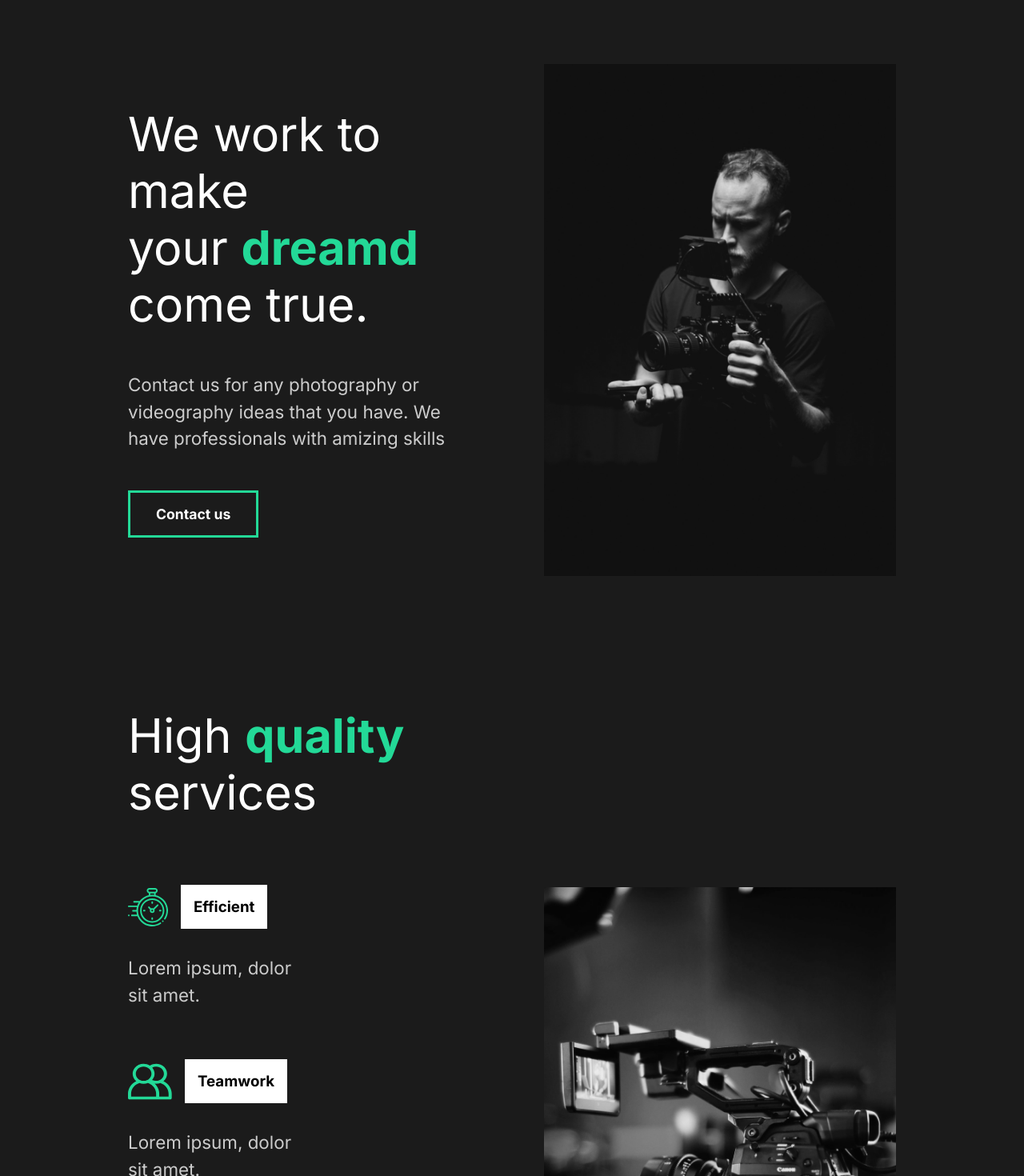
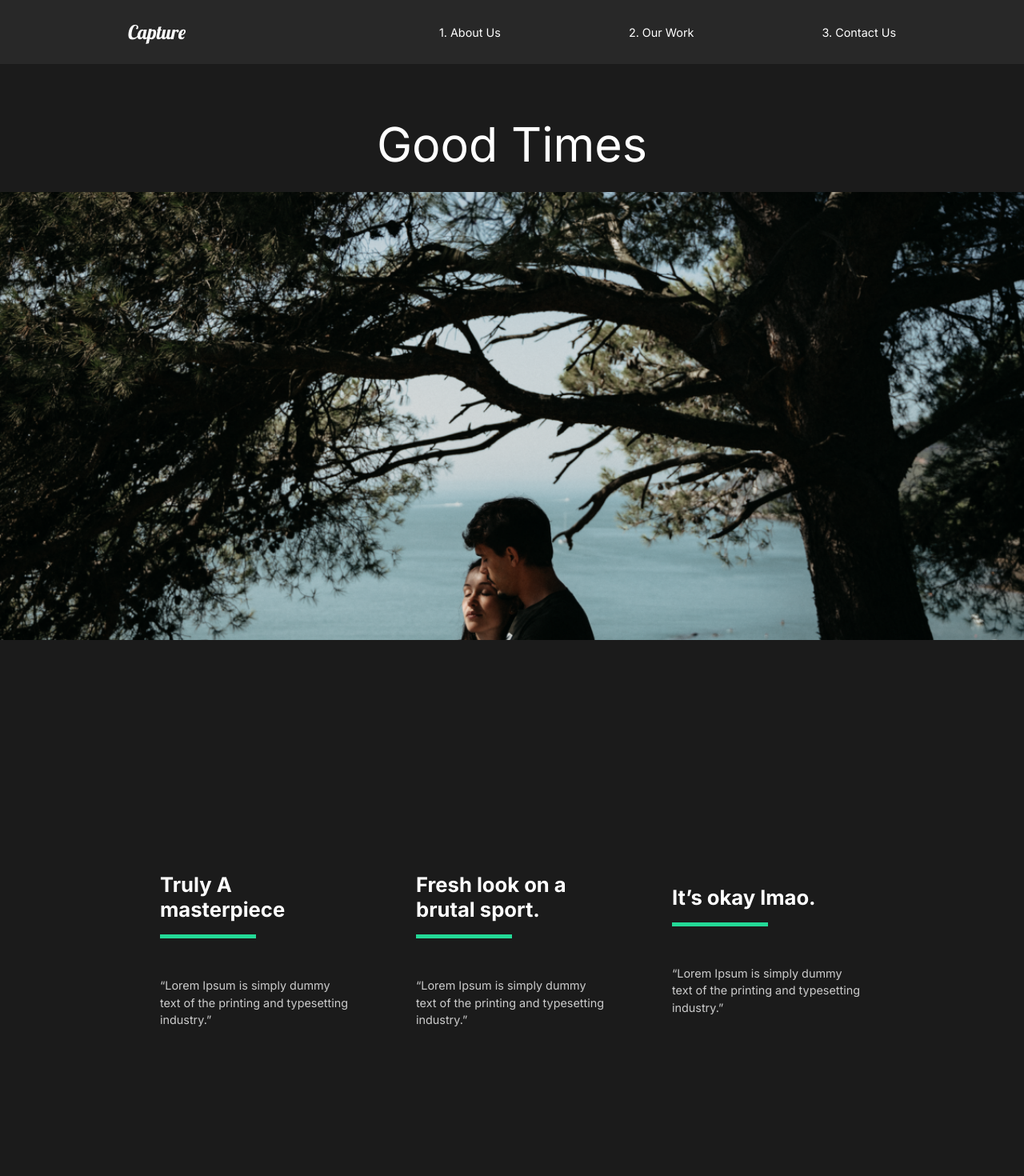
Before and after one commit to moncada92/portafolio-react, a React app: page /work/good-times in a window 1280 px wide. Shown: the top 1470 px of the page at 80% size. Built offline with nearby package versions, Linux system fonts and the light colour scheme.

Commit message:
create component moveDetail API, movies and content OurWork

```diff
--- a/package.json
+++ b/package.json
@@ -40,6 +40,7 @@
   "dependencies": {
     "@babel/runtime": "^7.12.5",
     "dotenv-webpack": "^6.0.0",
+    "framer-motion": "^3.3.0",
     "react": "^17.0.1",
     "react-dom": "^17.0.1",
     "react-icons": "^4.1.0",
--- /dev/null
+++ b/src/js/API.js
@@ -0,0 +1,81 @@
+//Import Images
+import athlete from '../img/athlete-small.png';
+import goodtimes from '../img/goodtimes-small.png';
+import theracer from '../img/theracer-small.png';
+import athlete2 from '../img/athlete2.png';
+import goodtimes2 from '../img/good-times2.jpg';
+import theracer2 from '../img/the-racer2.jpg';
+
+export const MovieState = () => {
+  return [
+    {
+      title: 'The Athlete',
+      mainImg: athlete,
+      secondaryImg: athlete2,
+      url: '/work/the-athlete',
+      awards: [
+        {
+          title: 'Truly A masterpiece',
+          description:
+            '“Lorem Ipsum is simply dummy text of the printing and typesetting industry.”',
+        },
+        {
+          title: 'Fresh look on a brutal sport.',
+          description:
+            '“Lorem Ipsum is simply dummy text of the printing and typesetting industry.”',
+        },
+        {
+          title: 'It’s okay lmao.',
+          description:
+            '“Lorem Ipsum is simply dummy text of the printing and typesetting industry.”',
+        },
+      ],
+    },
+    {
+      title: 'Good Times',
+      mainImg: goodtimes,
+      url: '/work/good-times',
+      secondaryImg: goodtimes2,
+      awards: [
+        {
+          title: 'Truly A masterpiece',
+          description:
+            '“Lorem Ipsum is simply dummy text of the printing and typesetting industry.”',
+        },
+        {
+          title: 'Fresh look on a brutal sport.',
+          description:
+            '“Lorem Ipsum is simply dummy text of the printing and typesetting industry.”',
+        },
+        {
+          title: 'It’s okay lmao.',
+          description:
+            '“Lorem Ipsum is simply dummy text of the printing and typesetting industry.”',
+        },
+      ],
+    },
+    {
+      title: 'The Racer',
+      mainImg: theracer,
+      url: '/work/the-racer',
+      secondaryImg: theracer2,
+      awards: [
+        {
+          title: 'Truly A masterpiece',
+          description:
+            '“Lorem Ipsum is simply dummy text of the printing and typesetting industry.”',
+        },
+        {
+          title: 'Fresh look on a brutal sport.',
+          description:
+            '“Lorem Ipsum is simply dummy text of the printing and typesetting industry.”',
+        },
+        {
+          title: 'It’s okay lmao.',
+          description:
+            '“Lorem Ipsum is simply dummy text of the printing and typesetting industry.”',
+        },
+      ],
+    },
+  ];
+};
--- a/src/js/App.js
+++ b/src/js/App.js
@@ -1,16 +1,36 @@
 import React from 'react';
+import { Route, Switch } from 'react-router-dom';
 // global styles
 import GlobalStyle from './components/GlobalStyle';
+//components
+import Nav from './components/Nav';
+import MovieDetail from './pages/MoveDetail';
 
 //import page
 import AboutUs from './pages/AboutUs';
+import OutWork from './pages/OurWork';
+import ContactUs from './pages/ContactUs';
 
 
 const App = () => {
   return (
     <div className="app">
-      <AboutUs />
       <GlobalStyle />
+      <Nav />
+      <Switch>
+        <Route path="/" exact>
+          <AboutUs />
+        </Route>
+        <Route path="/work" exact>
+          <OutWork />
+        </Route>
+        <Route path="/work/:id">
+          <MovieDetail />
+        </Route>
+        <Route path="/contact" exact>
+          <ContactUs />
+        </Route>
+      </Switch>
     </div>
    );
 }
--- a/src/js/components/GlobalStyle.js
+++ b/src/js/components/GlobalStyle.js
@@ -39,7 +39,7 @@
      font-size: 2rem;
   }
   a{
-    font-size: 1.1rem;
+    font-size: 0.9rem;
   }
   span {
     font-weight: bold;
@@ -48,7 +48,7 @@
   p{
     padding: 3rem 0rem;
     color: #ccc;
-    font-size: 1.4rem;
+    font-size: 1.1rem;
     line-height: 150%;
   }
  `;
--- /dev/null
+++ b/src/js/components/Nav.js
@@ -0,0 +1,53 @@
+import React from 'react';
+import styled from 'styled-components';
+import { Link } from 'react-router-dom'
+
+const Nav = () => {
+  return (
+    <StyledNav>
+      <h1>
+        <Link to="/" id="logo" >Capture</Link>
+        </h1>
+      <ul>
+        <li>
+          <Link to="/">1. About Us</Link>
+        </li>
+        <li>
+          <Link to="/work">2. Our Work</Link>
+        </li>
+        <li>
+          <Link to="/contact">3. Contact Us</Link>
+        </li>
+      </ul>
+    </StyledNav>
+   );
+}
+
+const StyledNav = styled.nav`
+  min-height: 10vh;
+  display: flex;
+  margin: auto;
+  justify-content: space-between;
+  align-items:center;
+  padding: 1rem 10rem;
+  background: #282828;
+  a {
+    color: white;
+    text-decoration: none;
+  }
+
+  ul {
+    display: flex;
+    list-style: none;
+  }
+  #logo {
+    font-size: 1.5rem;
+    font-family: "Lobster", cursive;
+    font-weight: lighter;
+  }
+  li {
+    padding-left: 10rem;
+    position: relative;
+  }
+`
+export default Nav;
--- a/src/js/components/ServicesSection.js
+++ b/src/js/components/ServicesSection.js
@@ -53,7 +53,9 @@ const ServicesSection = () => {
 }
 
 const Services = styled(About)`
+
   h2 {
+    padding-top: 2rem;
     padding-bottom: 5rem;
   }
   p {
@@ -65,10 +67,11 @@ const Services = styled(About)`
 const Cards = styled.div`
   display: flex;
   flex-wrap: wrap;
+  justify-content: space-between;
 `;
 
 const Card  = styled.div`
-  flex-basis: 20rem;
+  flex-basis: 13rem;
   .icon {
     display: flex;
     align-items: center;
--- a/src/js/index.js
+++ b/src/js/index.js
@@ -1,9 +1,16 @@
 import React from 'react';
 import { render } from 'react-dom';
 import App from './App';
+import { BrowserRouter as Router } from 'react-router-dom';
+
 
 function renderDOM() {
-  render(<App />, container);
+  render(
+    <Router>
+      <App />
+    </Router>,
+    container
+    );
 }
 renderDOM();
 
--- /dev/null
+++ b/src/js/pages/ContactUs.js
@@ -0,0 +1,11 @@
+import React from 'react';
+
+const ContactUs = () => {
+  return (
+    <div>
+      <h1>Contact Us</h1>
+    </div>
+   );
+}
+
+export default ContactUs;
--- /dev/null
+++ b/src/js/pages/MoveDetail.js
@@ -0,0 +1,121 @@
+import React, { useEffect, useState, Fragment } from 'react';
+import { useHistory } from 'react-router-dom';
+
+//styles
+import styled from 'styled-components';
+//API
+import { MovieState } from '../API';
+
+
+const MovieDetail = () => {
+
+  const history = useHistory();
+  const url = history.location.pathname;
+  const [movies, setMovies] = useState(MovieState);
+  const [movie, setMovie] = useState(null);
+
+  useEffect(() => {
+
+    const getMovie = movies.filter((stateMovie) => stateMovie.url === url );
+
+    setMovie(getMovie[0]);
+  }, [url, movies])
+
+  return (
+    <Fragment>
+    { movie &&
+      <Details>
+        <HeadLine>
+          <h2>{ movie.title }</h2>
+          <img src={movie.mainImg} alt="movie"/>
+        </HeadLine>
+        <Awards>
+          {
+            movie.awards.map((award) => (
+              <Award
+                title={award.title}
+                description={award.description}
+                key={award.title}
+              />
+            ))
+          }
+        </Awards>
+        <ImageDisplay>
+          <img src={movie.secondaryImg} alt="movie"/>
+        </ImageDisplay>
+      </Details>
+    }
+    </Fragment>
+   );
+}
+
+const Details = styled.div`
+  color: white;
+`;
+const HeadLine = styled.div`
+  min-height: 90vh;
+  padding-top: 20vh;
+  position: relative;
+
+  h2{
+    position: absolute;
+    top: 10%;
+    left: 50%;
+    transform: translate(-50%, -10%)
+  }
+
+  img{
+    width: 100%;
+    height: 70vh;
+    object-fit: cover;
+  }
+`;
+
+const Awards = styled.div`
+  min-height: 80vh;
+  display: flex;
+  margin: 5rem 10rem;
+  align-items: center;
+  justify-content:space-around;
+`;
+
+const AwardStyle = styled.div`
+  padding: 3rem 2.5rem;
+  h3 {
+    font-size: 1.6rem;
+  }
+  p {
+    font-size:0.9rem;
+    padding: 2rem 0rem;
+  }
+  .line {
+    width: 50%;
+    background: #23d997;
+    height: 0.3rem;
+    margin: 1rem 0rem;
+  }
+`;
+
+const ImageDisplay = styled.div`
+  min-height: 50vh;
+  img {
+    width:100%;
+    height: 100%;
+    object-fit: cover;
+  }
+`;
+
+//Award Component
+
+const Award = ({title, description}) => {
+  return (
+    <AwardStyle>
+      <h3>{title}</h3>
+      <div className="line"></div>
+      <p>{description}</p>
+    </AwardStyle>
+   );
+}
+
+
+export default MovieDetail;
--- /dev/null
+++ b/src/js/pages/OurWork.js
@@ -0,0 +1,62 @@
+import React from 'react';
+import { Link } from 'react-router-dom';
+
+import styled from 'styled-components';
+//Images
+import athlete from "../../img/athlete-small.png";
+import theracer from "../../img/theracer-small.png";
+import goodtimes from "../../img/goodtimes-small.png";
+
+const OutWork = () => {
+  return (
+    <Work>
+      <Movie>
+        <h2>The Athlete</h2>
+        <div className="line"></div>
+        <Link to="/work/the-athlete">
+          <img src={athlete} alt="athlete"/>
+        </Link>
+      </Movie>
+      <Movie>
+        <h2>The Racer</h2>
+        <div className="line"></div>
+        <Link to="/work/the-racer">
+          <img src={theracer} alt="te racer"/>
+        </Link>
+      </Movie>
+      <Movie>
+        <h2>Good Times</h2>
+        <div className="line"></div>
+        <Link to="/work/good-times">
+          <img src={goodtimes} alt="good times"/>
+        </Link>
+      </Movie>
+    </Work>
+   );
+}
+
+const Work = styled.div`
+  min-height: 100vh;
+  overflow: hidden;
+  padding: 5rem 10rem;
+
+  h2{
+    padding: 1rem 0rem;
+  }
+`;
+
+const Movie = styled.div`
+  padding-bottom: 10rem;
+  .line {
+    height: 0.5rem;
+    background: #cccccc;
+    margin-bottom: 3rem
+  }
+  img{
+    width: 100%;
+    height: 70vh;
+    object-fit: cover;
+  }
+`;
+
+export default OutWork;
```
Also changed, not shown: 1 other file (tests, documents, lock files or other folders).
